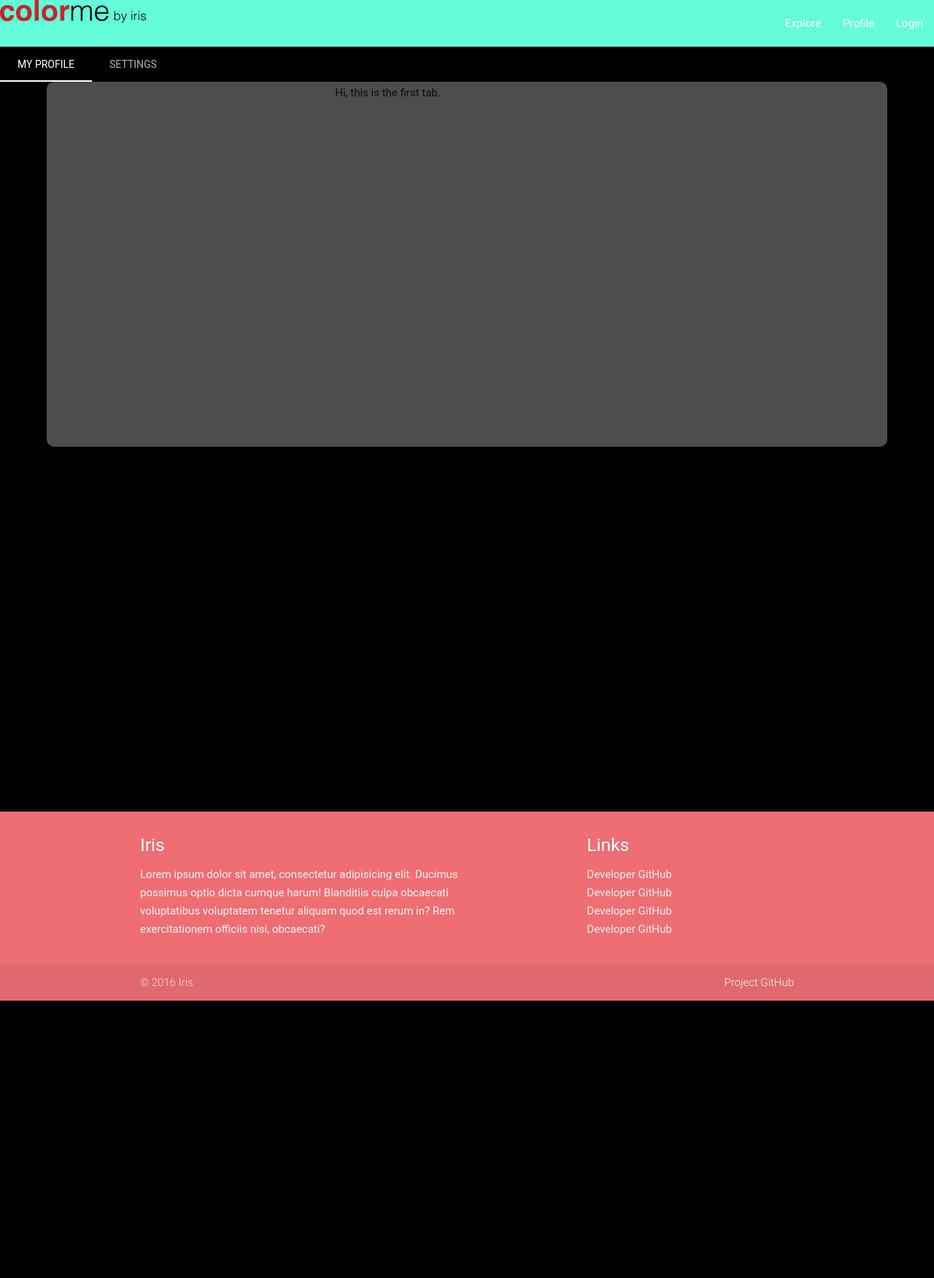
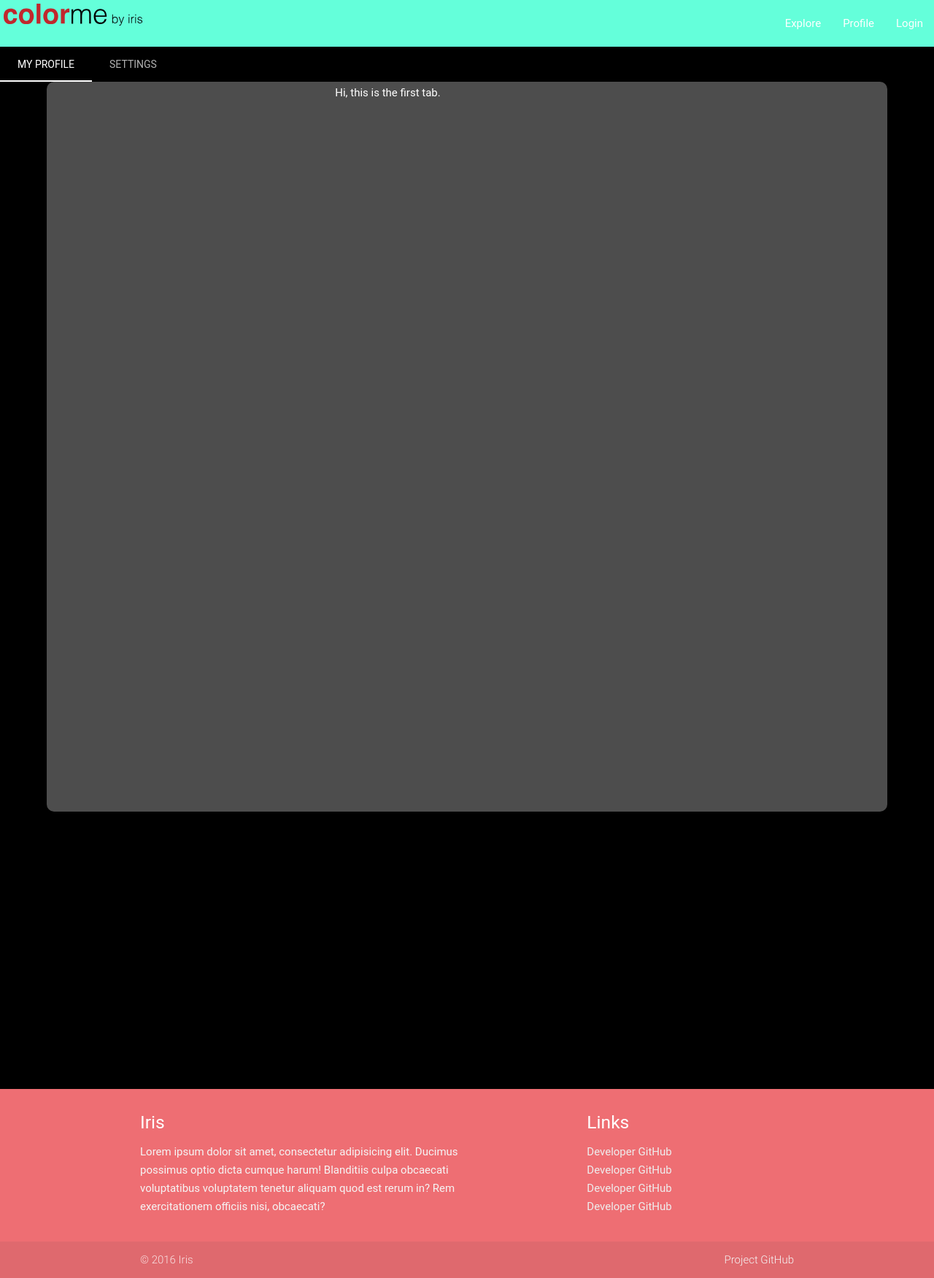
Before and after one commit to taylorem2787/PhotographyRater, a PHP site: page /public/profile.html in a window 1280 px wide. Shown: the whole page at 73% size. Before the commit the page ends 1371 px from the top, so only its background shows below. Run offline with PHP 8.4, Linux system fonts and the light colour scheme; some libraries are stand-ins or nearby versions; some web fonts are replaced.

Commit message:
minor changes

```diff
--- a/app/app2.js
+++ b/app/app2.js
@@ -53,14 +53,3 @@
 		});
 	}
 });
-
-//Display a user's liked/saved photos
-$('#profile').on('click', function(){
-	$.get('/profile/' + userID, function(data){
-		console.log(data);
-	});
-});
-
-$('.explore-image').on('click', function(){
-	alert('clicked');
-});
--- /dev/null
+++ b/app/app3.js
@@ -0,0 +1,65 @@
+$('#profile').on('click', function(){
+	console.log('clicked');
+	alert('clicked');
+});
+
+function renderProfile(userid) {
+		//Display a user's liked/saved photos
+		$('#profile-display').html('');
+	$('#profile').on('click', function(){
+		$.get('/profile' + userID, function(data){
+			console.log(data);
+		});
+	});
+}
+
+$a.on('click', '.profileBtn', function(event) {
+    console.log(event.target.id);
+    alert(event.target.id);
+});
+
+// function renderProfile() {
+// 	var imagesLiked = userid.clickedImage;
+// 	$('#profile-display').html('');
+// 	for (var i = 0; i < imagesLiked.length; i++) {
+// 		for(var j = 0; j < imagesLiked[i].length; j++) {
+// 			// var img = $('<img />', {src : images[i][j].url, 'data-col': i, 'data-row': j});
+
+// 			// img.addClass('explore-image');
+// 			// img.appendTo('#explore-display');
+
+// 			var profileContainer = $('<div class="profile-image">');
+// 			profileContainer.data('col', i);
+// 			profileContainer.data('row', j);
+// 			var imgOverlay = $('<div class="explore-image__overlay">');
+// 			var imgUpvote = $('<div class="explore-image__overlay__upvote">');
+// 			var img = $('<img />', {src : images[i][j].url});
+
+// 			imgOverlay.append(imgUpvote);
+// 			imgContainer.append(img);
+// 			imgContainer.append(imgOverlay);
+
+// 			$('#profile-display').append(imgContainer);
+
+// 			imgContainer.on('click', function(e) {
+// 				var img = e.currentTarget;
+// 				var row = $(img).data('row');
+// 				var col = $(img).data('col');
+// 				var clickedImage = app.images[col][row];
+// 				var photoID = clickedImage.id;
+
+// 				console.log(clickedImage);
+
+// 				getImages(photoID);
+
+// 				var dominant= clickedImage.dominant;
+// 				console.log('dominant: ' + dominant);
+
+// 				if (userID) updateUserColors(clickedImage, userID);
+// 			});
+
+// 		}
+// 	}
+	// console.log(app.images)
+// 	return false;
+// }
--- a/public/css/profile.css
+++ b/public/css/profile.css
@@ -11,10 +11,13 @@
 	box-sizing: border-box;
 }
 .container-profile {
-	min-height: 500px;
-	background-color: black !important;
+	min-height: 1000px;
+	color: white;
+	/*background-color: black !important;*/
     background-color: rgba(255,255,255,0.3) !important;
-
+  /* 	background-image: url(../img/bokeh.png) !important;*/
+   	background-repeat: no-repeat;
+   	background-size: cover;
 	column-count: 3;
 	line-height: 2;
 	width: 90%;
@@ -26,7 +29,7 @@
 }
 
 .nav-extended{
-	background-image: url(../img/nav.png) !important;
+	/*background-image: url(../img/nav.png) !important;*/
 	background-size: cover;
 	clear: both;
 }
@@ -34,6 +37,38 @@
 nav .brand-logo {
     display: flex;
     align-items: center;
-
+    padding: 5px;
     width: 200px;
 }
+
+.brand-logo{
+	width: 100px;
+}
+
+#navbar {
+/*	position: fixed;
+	width: 100%;
+	left: 0;
+	top: 0;
+	z-index: 100;
+	border-top: 0;
+	width: 100%;*/
+	/*height: 60px;*/
+}
+
+
+.parallax-img img {
+	position: absolute;
+	background-position: 50% 210px !important;
+	width: 100%;
+	height: auto !important;
+	top: 0;
+	bottom: 0;
+	right: 0;
+	left: 0;
+}
+
+
+ .parallax-container {
+      height: 380px;
+    }
--- a/public/css/style.css
+++ b/public/css/style.css
@@ -209,3 +209,8 @@
 #like {
 	color: #fff !important;
 }
+
+#ice{
+	height: 40%;
+	width: 40%;
+}
--- a/public/profile.html
+++ b/public/profile.html
@@ -57,10 +57,15 @@
   <div id="settings" class=" active col s12">Settings</div> -->
 
 
-<div class="container-profile black">
+<div class="container-profile black" id="profile-display-top">
   <div class="row">
     <div class="col sm12 m6">
+      <h1 class="nameInner"></h1>
+      <div class="profileImage"></div>
         <div class="pink-light"></div>
+
+          <div id="profile-display"></div>
+
 
         <div id='profile'>
             <p>Hi, this is the first tab.</p>
@@ -76,8 +81,6 @@
 
 
   <div class="parallax-container">
-
-
     <div class="parallax"><img class="parallax-img" src="img/jellyfish.jpeg"></div>
   </div>
 
@@ -116,3 +119,5 @@
 
 <!-- App -->
 <script type="text/javascript" src="../app/app.js"></script>
+<script type="text/javascript" src="../app/app2.js"></script>
+<script type="text/javascript" src="../app/app3.js"></script>
--- a/server.js
+++ b/server.js
@@ -65,6 +65,10 @@
 // Static file routes
 app.get('/', function(req,res) {
 	res.sendFile(path.join(__dirname, './public/index.html'));
+});
+
+app.get('/profile', function(req,res) {
+	res.sendFile(path.join(__dirname, './public/profile.html'));
 });
 
 app.get('/css/:name', function(req, res) {
```
Also changed, not shown: public/index.html (+5 -2 lines), public/img/bokeh.png (added), public/img/fruit.jpeg, public/img/rainbow.png (added).
